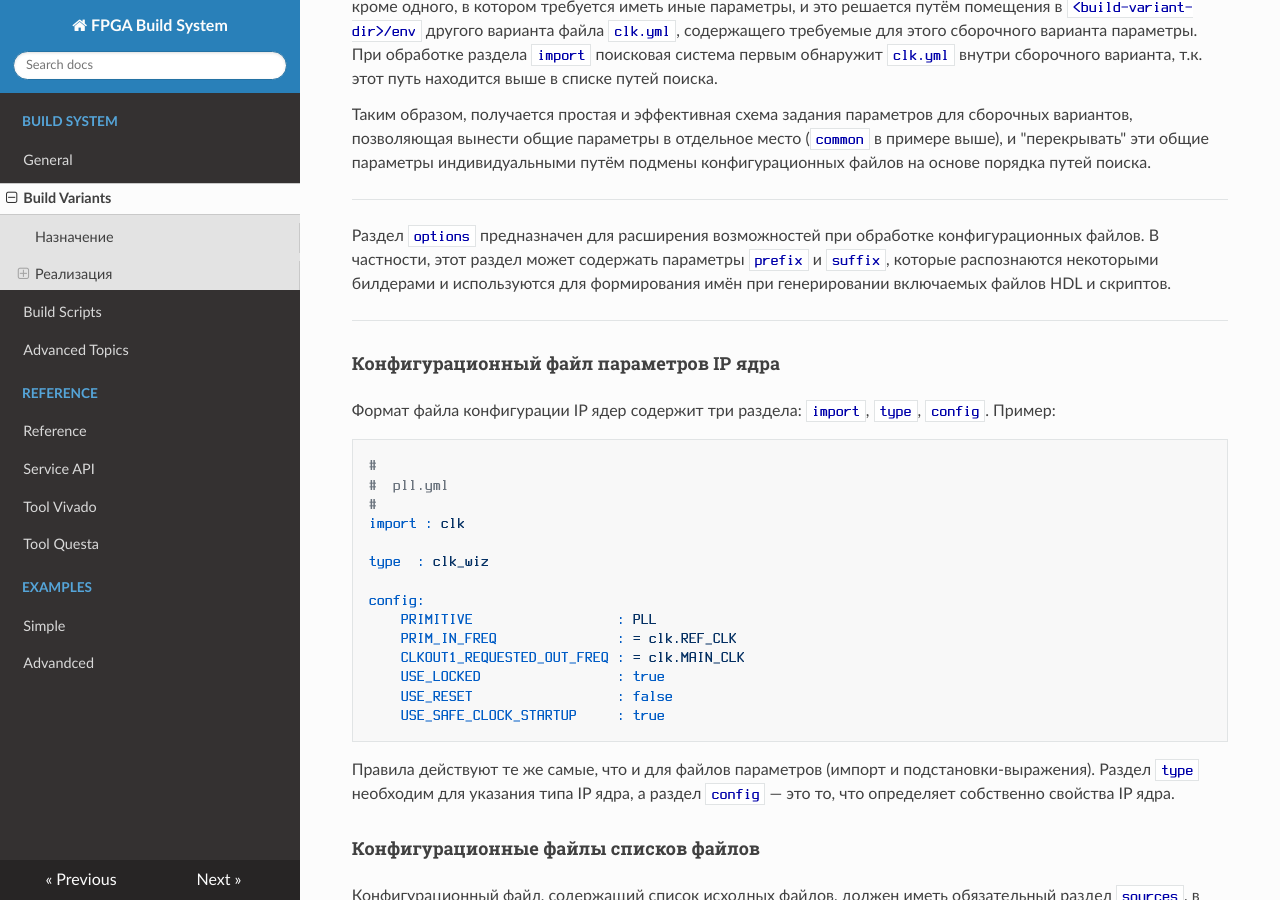
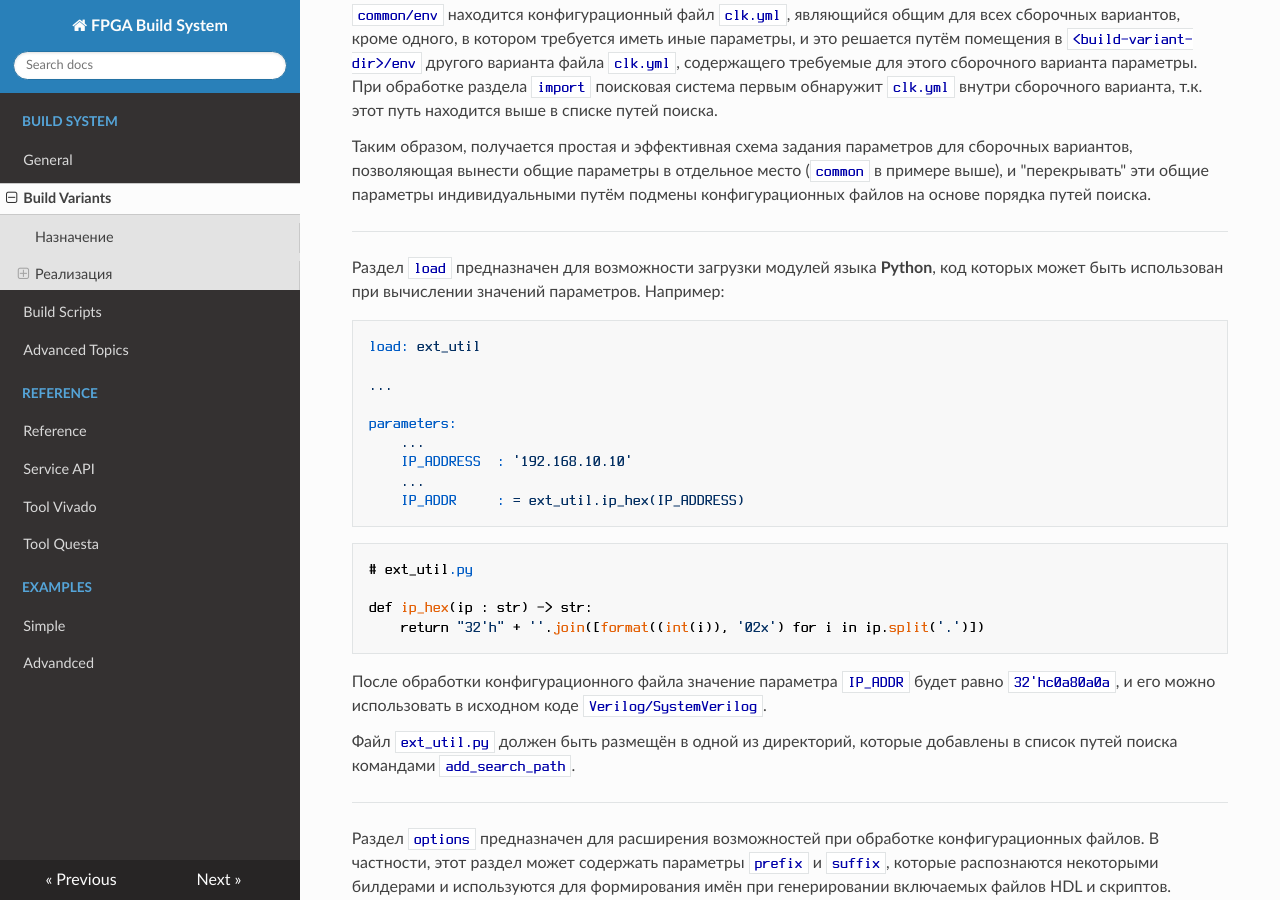
Before and after one commit to fpga-lib/fbsdocs, an MkDocs documentation site: the page built from docs/Build-Variants.md, in a window 1280 px wide and 900 px high, scrolled down 4597 px. Built offline with MkDocs 1.6.1, drawn with Linux system fonts in a browser that asks for light colours; nearby versions of some CDN libraries; some of the changed text lies outside the part shown.

Commit message:
add description for 'load' directive in config files

````diff
--- a/docs/Build-Variants.md
+++ b/docs/Build-Variants.md
@@ -24,6 +24,7 @@
 Формат конфигурационного файла параметров общего назначения может содержать несколько разделов, например:
 
 * `import` (необязательный);
+* `load` (необязательный);
 * `options` (необязательный);
 * `parameters` (обязательный).
 
@@ -185,6 +186,35 @@ parameters:
 Это открывает широкие возможности по гибкому конфигурированию сборочных вариантов — например, в `common/env` находится конфигурационный файл `clk.yml`, являющийся общим для всех сборочных вариантов, кроме одного, в котором требуется иметь иные параметры, и это решается путём помещения в `<build-variant-dir>/env` другого варианта файла `clk.yml`, содержащего требуемые для этого сборочного варианта параметры. При обработке раздела `import` поисковая система первым обнаружит `clk.yml` внутри сборочного варианта, т.к. этот путь находится выше в списке путей поиска.
 
 Таким образом, получается простая и эффективная схема задания параметров для сборочных вариантов, позволяющая вынести общие параметры в отдельное место (`common` в примере выше), и "перекрывать" эти общие параметры индивидуальными путём подмены конфигурационных файлов на основе порядка путей поиска.
+
+----
+Раздел `load` предназначен для возможности загрузки модулей языка **Python**, код которых может быть использован при вычислении значений параметров. Например:
+
+```yaml
+
+load: ext_util
+
+...
+
+parameters:
+    ...
+    IP_ADDRESS  : '192.168.10.10'
+    ...
+    IP_ADDR     : = ext_util.ip_hex(IP_ADDRESS)
+
+```
+
+```python
+# ext_util.py
+
+def ip_hex(ip : str) -> str:
+    return "32'h" + ''.join([format((int(i)), '02x') for i in ip.split('.')])
+
+```
+
+После обработки конфигурационного файла значение параметра `IP_ADDR` будет равно `32'hc0a80a0a`, и его можно использовать в исходном коде `Verilog/SystemVerilog`.
+
+Файл `ext_util.py` должен быть размещён в одной из директорий, которые добавлены в список путей поиска командами `add_search_path`.
 
 ----
 
````
